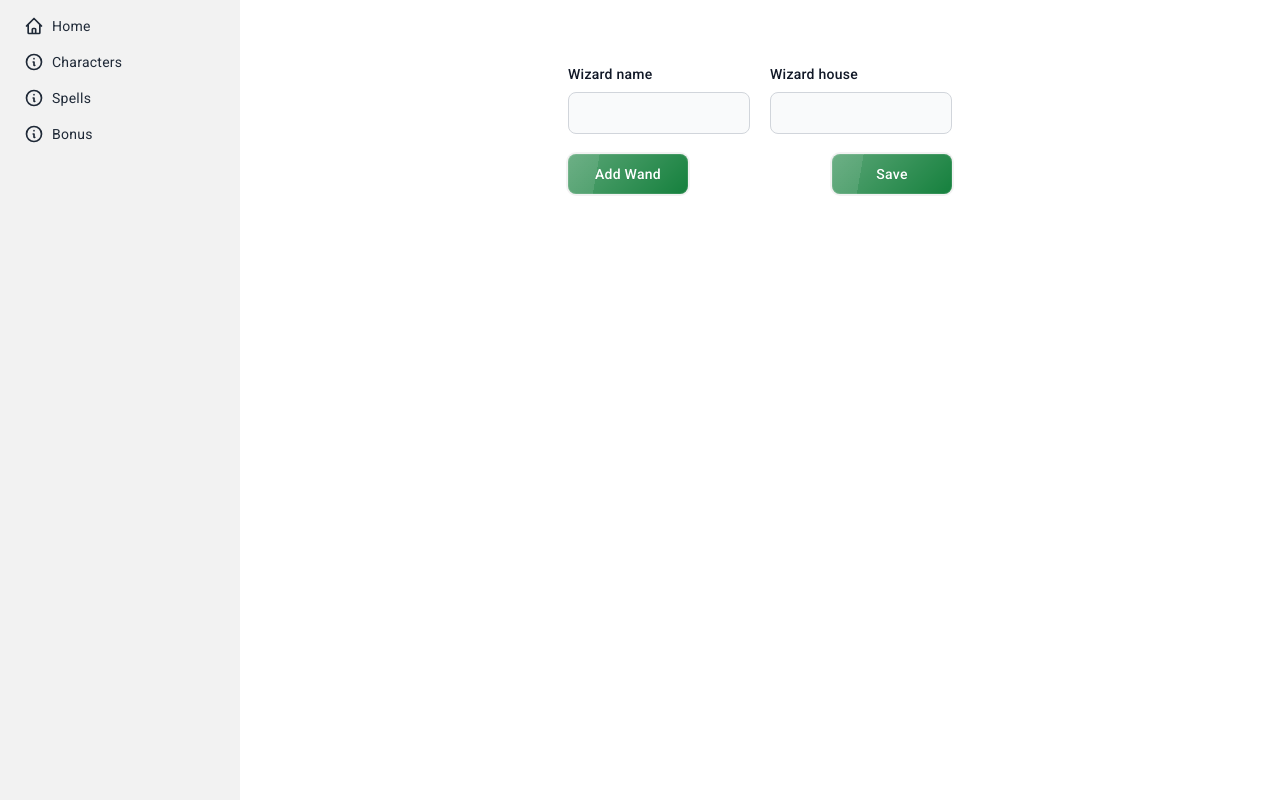
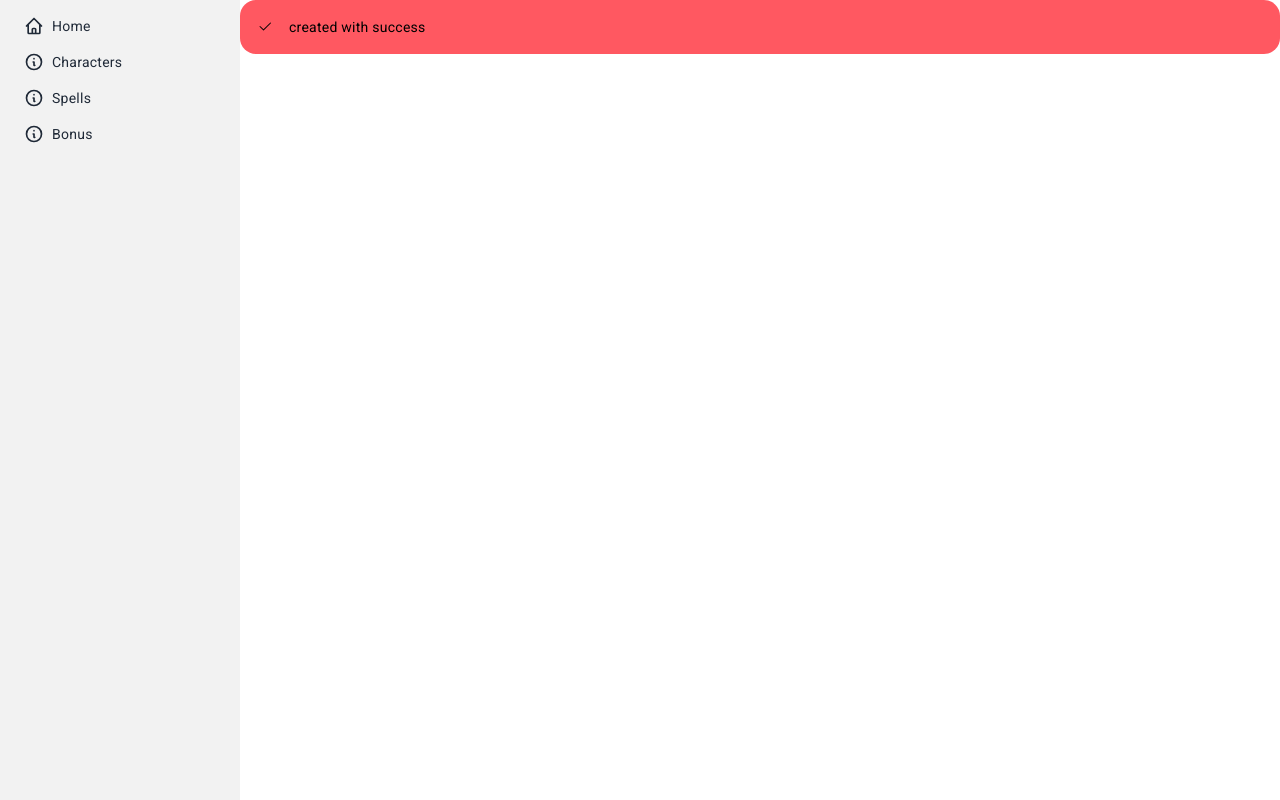
Before and after one commit to DorraMiled/101_project, an Angular app: page /wizards in a window 1280 px wide. Both pictures are taken after a click on the button "Add your wizard". Built offline with nearby package versions, Linux system fonts and the light colour scheme; data requests are answered from the project's data file.

Commit message:
feat: toaster

```diff
--- a/src/app/components/icon/icon.component.html
+++ b/src/app/Modules/shared-module/icon/icon.component.html
@@ -25,4 +25,11 @@
       d="M13 16h-1v-4h-1m1-4h.01M21 12a9 9 0 11-18 0 9 9 0 0118 0z" />
   </svg>
 
+  <!-- toast icon -->
+  <svg *ngSwitchCase="'check'" xmlns="http://www.w3.org/2000/svg" width="16" height="16" fill="currentColor"
+    class="bi bi-check2" viewBox="0 0 16 16">
+    <path
+      d="M13.854 3.646a.5.5 0 0 1 0 .708l-7 7a.5.5 0 0 1-.708 0l-3.5-3.5a.5.5 0 1 1 .708-.708L6.5 10.293l6.646-6.647a.5.5 0 0 1 .708 0" />
+  </svg>
+
 </ng-container>
--- /dev/null
+++ b/src/app/Modules/shared-module/toast/toast.component.html
@@ -0,0 +1,4 @@
+<div class="alert alert-error">
+    <app-icon [iconName]="iconName"> </app-icon>
+    <span>{{ message }}</span>
+</div>
--- /dev/null
+++ b/src/app/Modules/shared-module/toast/toast.component.ts
@@ -0,0 +1,14 @@
+import { Component, Input } from '@angular/core';
+
+@Component({
+  selector: 'app-toast',
+  templateUrl: './toast.component.html',
+  styleUrls: ['./toast.component.css']
+})
+export class ToastComponent {
+
+  @Input() message!: string;
+  @Input() iconName: string = 'check';
+  protected isVisible: boolean = false;
+
+}
--- a/src/app/Modules/wizard/views/wizard-form/wizard-form.component.html
+++ b/src/app/Modules/wizard/views/wizard-form/wizard-form.component.html
@@ -1,45 +1,3 @@
-<div class="flex justify-center items-start h-screen p-16 ">
-    <form [formGroup]="wizardForm" class="max-w-sm mx-auto" (ngSubmit)="save()">
-        <div class="grid grid-cols-2 gap-5">
-            <ng-container *ngFor="let form of formTemplate">
-                <div class="mb-5">
-                    <label for="name" class="block mb-2 text-sm font-medium text-gray-900 dark:text-white">
-                        {{ form.label }}
-                    </label>
-                    <input type="text" id="name" formControlName="{{ form.ControlName }}"
-                        class="bg-gray-50 border border-gray-300 text-gray-900 text-sm rounded-lg focus:ring-blue-500 focus:border-blue-500 block w-full p-2.5 dark:bg-gray-700 dark:border-gray-600 dark:placeholder-gray-400 dark:text-white dark:focus:ring-blue-500 dark:focus:border-blue-500" />
-                </div>
-            </ng-container>
-        </div>
+<app-toast [iconName]="iconType" [message]="msg" class=" opacity-100">
 
-        <div formArrayName="wands">
-            <div *ngFor="let wand of wands.controls; let i = index" [formGroupName]="i"
-                class="mb-5 border p-3 rounded-lg relative">
-                <button type="button" (click)="removeWand(i)"
-                    class="absolute top-2 right-2 text-white bg-red-700 hover:bg-red-800 focus:ring-4 focus:outline-none focus:ring-red-300 font-medium rounded-full text-xs p-1 dark:bg-red-600 dark:hover:bg-red-700 dark:focus:ring-red-800">
-                    X
-                </button>
-                <div class="grid grid-cols-2 gap-5">
-                    <ng-container *ngFor="let formarray of formarrayTemplate">
-                        <div>
-                            <label for="wood" class="block mb-2 text-sm font-medium text-gray-900 dark:text-white">
-                                {{ formarray.label }}
-                            </label>
-                            <input type="text" formControlName="{{ formarray.ControlName }}"
-                                class="bg-gray-50 border border-gray-300 text-gray-900 text-sm rounded-lg focus:ring-blue-500 focus:border-blue-500 block w-full p-2.5 dark:bg-gray-700 dark:border-gray-600 dark:placeholder-gray-400 dark:text-white dark:focus:ring-blue-500 dark:focus:border-blue-500" />
-                        </div>
-                    </ng-container>
-                </div>
-            </div>
-        </div>
-
-        <div class="grid grid-cols-2 gap-36">
-            <ng-container *ngFor="let b of formbutton">
-                <button type="{{ b.type }}" (click)="b.Action()"
-                    class="glass text-white bg-green-700 hover:bg-green-800 focus:ring-4 focus:outline-none focus:ring-green-300 font-medium rounded-lg text-sm px-5 py-2.5 text-center dark:bg-green-600 dark:hover:bg-green-700 dark:focus:ring-green-800">
-                    {{ b.label }}
-                </button>
-            </ng-container>
-        </div>
-    </form>
-</div>
+</app-toast>
--- a/src/app/Modules/wizard/views/wizard-form/wizard-form.component.ts
+++ b/src/app/Modules/wizard/views/wizard-form/wizard-form.component.ts
@@ -14,6 +14,9 @@ import { Action } from 'rxjs/internal/scheduler/Action';
   styleUrls: ['./wizard-form.component.css']
 })
 export class WizardFormComponent implements OnInit {
+
+  protected iconType: string = 'check';
+  protected msg: string = 'created with success';
 
 
   //for fixed form inputs
--- a/src/app/Modules/wizard/wizard.module.ts
+++ b/src/app/Modules/wizard/wizard.module.ts
@@ -6,6 +6,7 @@ import { WizardRoutingModule } from './wizard-routing.module';
 import { BrowserModule } from '@angular/platform-browser';
 import { FormsModule } from '@angular/forms';
 import { ReactiveFormsModule } from '@angular/forms';
+import { SharedModuleModule } from '../shared-module/shared-module.module';
 
 
 
@@ -20,7 +21,8 @@ import { ReactiveFormsModule } from '@angular/forms';
     CommonModule,
     WizardRoutingModule,
     FormsModule,
-    ReactiveFormsModule
+    ReactiveFormsModule,
+    SharedModuleModule
 
 
 
```
Also changed, not shown: src/app/Modules/shared-module/shared-module.module.ts (added, +22 -0 lines), src/app/app.module.ts (+6 -3 lines), src/app/Modules/shared-module/icon/icon.component.css (added), src/app/Modules/shared-module/icon/icon.component.ts (renamed from src/app/components/icon/icon.component.ts), src/app/Modules/shared-module/toast/toast.component.css (added).
